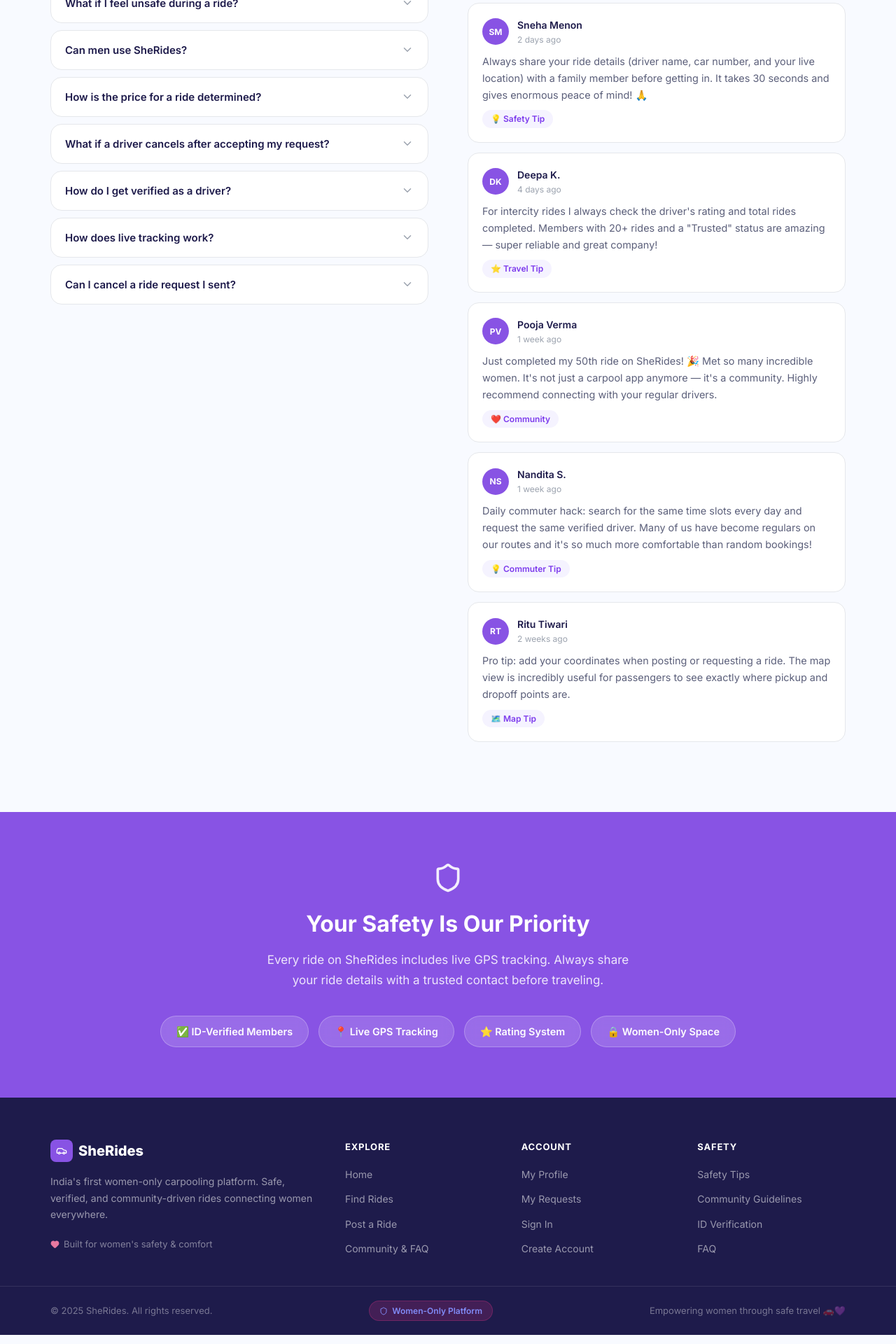
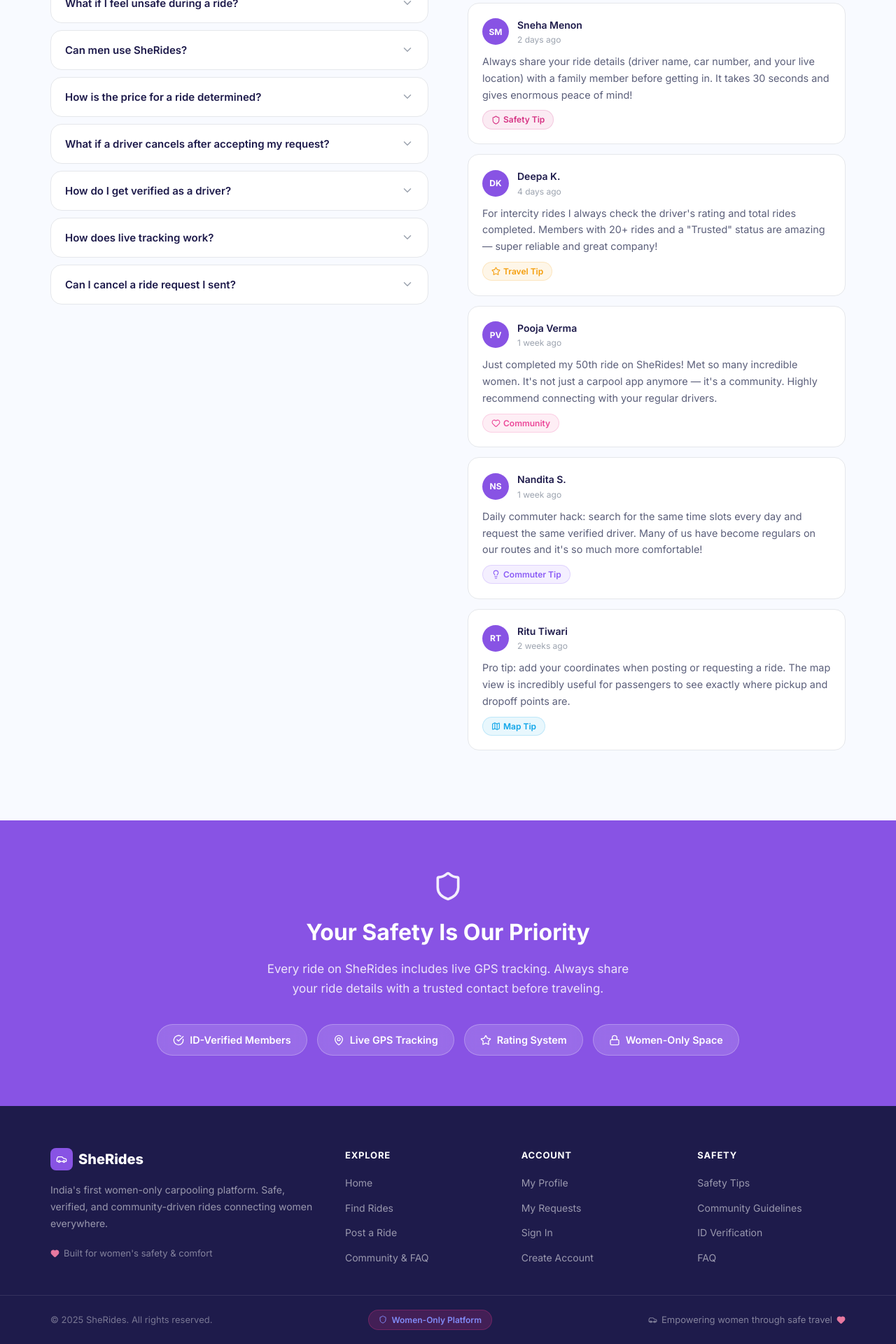
Before and after one commit to shrreya24/SheRides, a React (Vite) app in the folder frontend/: page /community in a window 1280 px wide. Shown: the part 553-2473 px from the top of the page at 70% size. Built offline with nearby package versions, Linux system fonts and the light colour scheme; no server answers.

Commit message:
style: replace all emojis with lucide icons, move role badge to profile, clean navbar

```diff
--- a/frontend/src/components/Footer.jsx
+++ b/frontend/src/components/Footer.jsx
@@ -63,7 +63,11 @@
           <Shield size={12} />
           Women-Only Platform
         </div>
-        <span>Empowering women through safe travel 🚗💜</span>
+        <span style={{ display: 'flex', alignItems: 'center', gap: 6, color: 'rgba(255,255,255,0.45)', fontSize: '0.8125rem' }}>
+          <Car size={13} color="rgba(255,255,255,0.45)" />
+          Empowering women through safe travel
+          <Heart size={13} color="#e879a0" fill="#e879a0" />
+        </span>
       </div>
     </div>
   </footer>
--- a/frontend/src/components/Navbar.jsx
+++ b/frontend/src/components/Navbar.jsx
@@ -81,9 +81,6 @@
                   ? <img src={user.profilePhoto} alt={user.name} />
                   : getInitials(user.name)}
               </NavLink>
-              <span className="header-user-role-badge">
-                {user.role === 'driver' ? '🚗 Driver' : '🎒 Passenger'}
-              </span>
               <button onClick={handleLogout} className="btn btn-sm btn-secondary" style={{ gap: 6 }}>
                 <LogOut size={14} /> Logout
               </button>
--- a/frontend/src/pages/CommunityPage.jsx
+++ b/frontend/src/pages/CommunityPage.jsx
@@ -1,5 +1,5 @@
 import { useState } from 'react';
-import { MessageCircle, HelpCircle, ChevronDown, ChevronUp, Shield, Star } from 'lucide-react';
+import { MessageCircle, HelpCircle, ChevronDown, ChevronUp, Shield, Star, Lightbulb, Heart, Map, CheckCircle, MapPin, Lock } from 'lucide-react';
 import Navbar from '../components/Navbar';
 import Footer from '../components/Footer';
 
@@ -26,44 +26,51 @@
   },
   {
     q: 'How do I get verified as a driver?',
-    a: 'Go to your Profile page and tap "Verify Your Identity." Upload a clear photo of your government-issued ID. Once approved (usually within 24 hours), you\'ll receive a Verified badge and can start posting rides.',
+    a: "Go to your Profile page and tap \"Verify Your Identity.\" Upload a clear photo of your government-issued ID. Once approved (usually within 24 hours), you'll receive a Verified badge and can start posting rides.",
   },
   {
     q: 'How does live tracking work?',
-    a: 'Once a driver starts a ride, they can share their real-time GPS location. Passengers can see the driver\'s live position on the map and share that link with family members for added safety.',
+    a: "Once a driver starts a ride, they can share their real-time GPS location. Passengers can see the driver's live position on the map and share that link with family members for added safety.",
   },
   {
     q: 'Can I cancel a ride request I sent?',
-    a: 'Currently you can view the status of your requests in the Requests page. If you need to cancel, please message the driver directly. We\'re working on a one-tap cancellation feature.',
+    a: "Currently you can view the status of your requests in the Requests page. If you need to cancel, please message the driver directly. We're working on a one-tap cancellation feature.",
   },
 ];
 
 const TIPS = [
   {
     initials: 'SM', name: 'Sneha Menon', date: '2 days ago',
-    content: 'Always share your ride details (driver name, car number, and your live location) with a family member before getting in. It takes 30 seconds and gives enormous peace of mind! 🙏',
-    tag: '💡 Safety Tip',
+    content: 'Always share your ride details (driver name, car number, and your live location) with a family member before getting in. It takes 30 seconds and gives enormous peace of mind!',
+    icon: <Shield size={13} />, tag: 'Safety Tip', tagColor: '#D63384',
   },
   {
     initials: 'DK', name: 'Deepa K.', date: '4 days ago',
-    content: 'For intercity rides I always check the driver\'s rating and total rides completed. Members with 20+ rides and a "Trusted" status are amazing — super reliable and great company!',
-    tag: '⭐ Travel Tip',
+    content: "For intercity rides I always check the driver's rating and total rides completed. Members with 20+ rides and a \"Trusted\" status are amazing — super reliable and great company!",
+    icon: <Star size={13} />, tag: 'Travel Tip', tagColor: '#F59E0B',
   },
   {
     initials: 'PV', name: 'Pooja Verma', date: '1 week ago',
-    content: 'Just completed my 50th ride on SheRides! 🎉 Met so many incredible women. It\'s not just a carpool app anymore — it\'s a community. Highly recommend connecting with your regular drivers.',
-    tag: '❤️ Community',
+    content: "Just completed my 50th ride on SheRides! Met so many incredible women. It's not just a carpool app anymore — it's a community. Highly recommend connecting with your regular drivers.",
+    icon: <Heart size={13} />, tag: 'Community', tagColor: '#EC4899',
   },
   {
     initials: 'NS', name: 'Nandita S.', date: '1 week ago',
-    content: 'Daily commuter hack: search for the same time slots every day and request the same verified driver. Many of us have become regulars on our routes and it\'s so much more comfortable than random bookings!',
-    tag: '💡 Commuter Tip',
+    content: 'Daily commuter hack: search for the same time slots every day and request the same verified driver. Many of us have become regulars on our routes and it\'s so much more comfortable!',
+    icon: <Lightbulb size={13} />, tag: 'Commuter Tip', tagColor: '#8B5CF6',
   },
   {
     initials: 'RT', name: 'Ritu Tiwari', date: '2 weeks ago',
     content: 'Pro tip: add your coordinates when posting or requesting a ride. The map view is incredibly useful for passengers to see exactly where pickup and dropoff points are.',
-    tag: '🗺️ Map Tip',
+    icon: <Map size={13} />, tag: 'Map Tip', tagColor: '#0EA5E9',
   },
+];
+
+const SAFETY_FEATURES = [
+  { icon: <CheckCircle size={16} />, label: 'ID-Verified Members' },
+  { icon: <MapPin size={16} />, label: 'Live GPS Tracking' },
+  { icon: <Star size={16} />, label: 'Rating System' },
+  { icon: <Lock size={16} />, label: 'Women-Only Space' },
 ];
 
 const FaqItem = ({ faq }) => {
@@ -86,7 +93,7 @@
     <Navbar />
     <div className="community-page">
 
-      {/* ── Hero ── */}
+      {/* Hero */}
       <div className="community-hero">
         <div className="container">
           <h1>Community &amp; Support</h1>
@@ -97,7 +104,7 @@
         </div>
       </div>
 
-      {/* ── Main Content ── */}
+      {/* Main Content */}
       <div className="community-content">
 
         {/* FAQ Column */}
@@ -130,7 +137,7 @@
             <Shield size={18} color="var(--pink)" style={{ flexShrink: 0, marginTop: 1 }} />
             <span>
               This is a moderated, women-only community. All members are
-              identity-verified. Stay safe, be kind, and lift each other up. 💜
+              identity-verified. Stay safe, be kind, and lift each other up.
             </span>
           </div>
 
@@ -145,14 +152,16 @@
                   </div>
                 </div>
                 <p className="tip-card-content">{tip.content}</p>
-                <span className="tip-card-tag">{tip.tag}</span>
+                <span className="tip-card-tag" style={{ color: tip.tagColor, background: `${tip.tagColor}18`, border: `1px solid ${tip.tagColor}30` }}>
+                  {tip.icon} {tip.tag}
+                </span>
               </div>
             ))}
           </div>
         </div>
       </div>
 
-      {/* ── Safety Banner ── */}
+      {/* Safety Banner */}
       <div style={{ background: 'var(--gradient-primary)', padding: '72px 0', marginTop: 20 }}>
         <div className="container" style={{ textAlign: 'center' }}>
           <Shield size={44} color="white" style={{ margin: '0 auto 18px', display: 'block', opacity: 0.9 }} />
@@ -164,20 +173,16 @@
             Always share your ride details with a trusted contact before traveling.
           </p>
           <div style={{ display: 'flex', justifyContent: 'center', gap: 14, flexWrap: 'wrap' }}>
-            {[
-              '✅ ID-Verified Members',
-              '📍 Live GPS Tracking',
-              '⭐ Rating System',
-              '🔒 Women-Only Space',
-            ].map(item => (
-              <div key={item} style={{
+            {SAFETY_FEATURES.map(({ icon, label }) => (
+              <div key={label} style={{
                 background: 'rgba(255,255,255,0.15)',
                 border: '1px solid rgba(255,255,255,0.25)',
                 borderRadius: '50px', padding: '10px 22px',
                 color: 'white', fontSize: '0.9rem', fontWeight: 600,
                 backdropFilter: 'blur(8px)',
+                display: 'flex', alignItems: 'center', gap: 8,
               }}>
-                {item}
+                {icon} {label}
               </div>
             ))}
           </div>
--- a/frontend/src/pages/RideDetailPage.jsx
+++ b/frontend/src/pages/RideDetailPage.jsx
@@ -80,7 +80,7 @@
     setBooking(true);
     try {
       await rideAPI.bookRide(id, { message });
-      toast.success('🎉 Seat confirmed! You are booked.');
+      toast.success('Seat confirmed! You are booked.');
       fetchRide();
     } catch (err) {
       toast.error(err.response?.data?.message || 'Booking failed.');
@@ -125,7 +125,7 @@
         comment: reviewComment,
         revieweeId: reviewTarget,
       });
-      toast.success('Review submitted! ⭐');
+      toast.success('Review submitted!');
       setHasReviewed(true);
       fetchReviews();
     } catch (err) {
@@ -372,7 +372,7 @@
               </div>
             </div>
             <button className="btn btn-primary btn-full" onClick={handleBook} disabled={booking}>
-              {booking ? 'Confirming...' : '🎉 Confirm & Book Seat'}
+              {booking ? 'Confirming...' : <><Ticket size={15} /> Confirm &amp; Book Seat</>}
             </button>
           </div>
         )}
```
Also changed, not shown: frontend/src/context/SocketContext.jsx (+5 -5 lines), frontend/src/pages/ProfilePage.jsx (+17 -2 lines).
